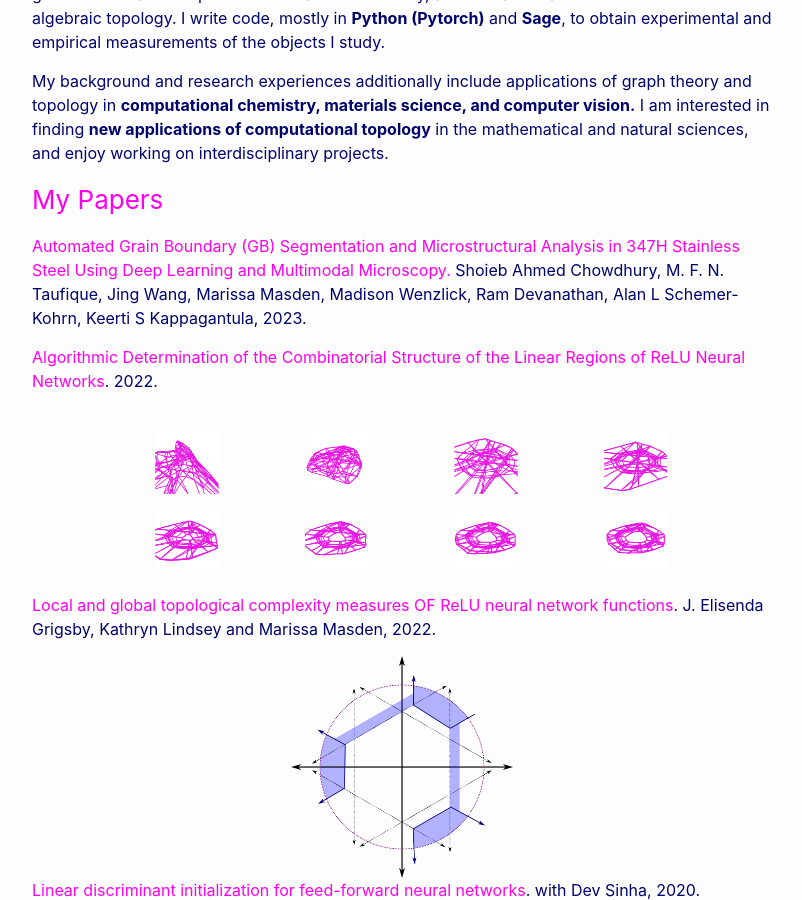
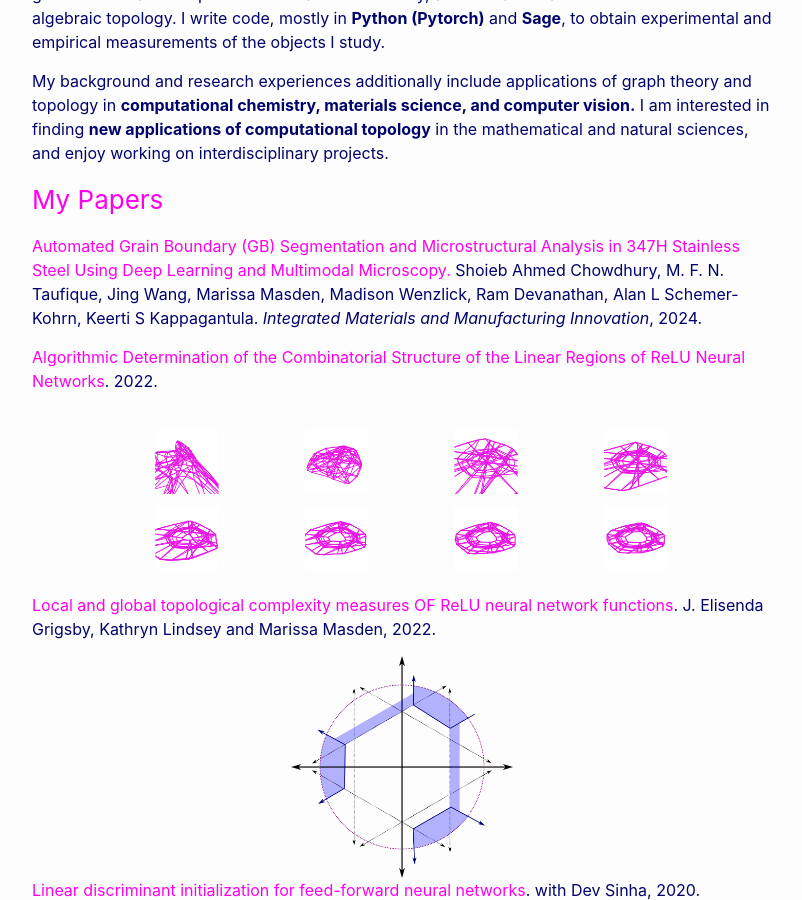
Before and after one commit to mmasden/mmasden.github.io, a Jekyll site: the page built from research.markdown, in a window 1280 px wide and 900 px high, scrolled down 308 px. Shown: the whole window, without its empty margins (238-1040 px from the left). Built offline with Jekyll 4.4.1, drawn with Linux system fonts in a browser that asks for light colours.

Commit message:
January Updates

```diff
--- a/research.markdown
+++ b/research.markdown
@@ -13,7 +13,7 @@ My background and research experiences additionally include applications of grap
 
 ### [My Papers](https://arxiv.org/search/?searchtype=author&query=Masden%2C+M)
 
-[Automated Grain Boundary (GB) Segmentation and Microstructural Analysis in 347H Stainless Steel Using Deep Learning and Multimodal Microscopy.](https://arxiv.org/abs/2305.07790) Shoieb Ahmed Chowdhury, M. F. N. Taufique, Jing Wang, Marissa Masden, Madison Wenzlick, Ram Devanathan, Alan L Schemer-Kohrn, Keerti S Kappagantula, 2023.
+[Automated Grain Boundary (GB) Segmentation and Microstructural Analysis in 347H Stainless Steel Using Deep Learning and Multimodal Microscopy.](https://link.springer.com/article/10.1007/s40192-023-00305-7) Shoieb Ahmed Chowdhury, M. F. N. Taufique, Jing Wang, Marissa Masden, Madison Wenzlick, Ram Devanathan, Alan L Schemer-Kohrn, Keerti S Kappagantula. *Integrated Materials and Manufacturing Innovation*, 2024.
 
 [Algorithmic Determination of the Combinatorial Structure of the Linear Regions of ReLU Neural Networks](https://arxiv.org/abs/2207.07696). 2022.
 
--- a/vitae.markdown
+++ b/vitae.markdown
@@ -5,6 +5,6 @@ permalink: /cv/
 order: 4
 ---
 
-*Last updated on August 26, 2023.*
+*Last updated on January 22, 2024.*
 
 <embed src="../assets/documents/masden_CV.pdf" type="application/pdf" class="fullpage-embed"  />
```
Also changed, not shown: 2 other files.
